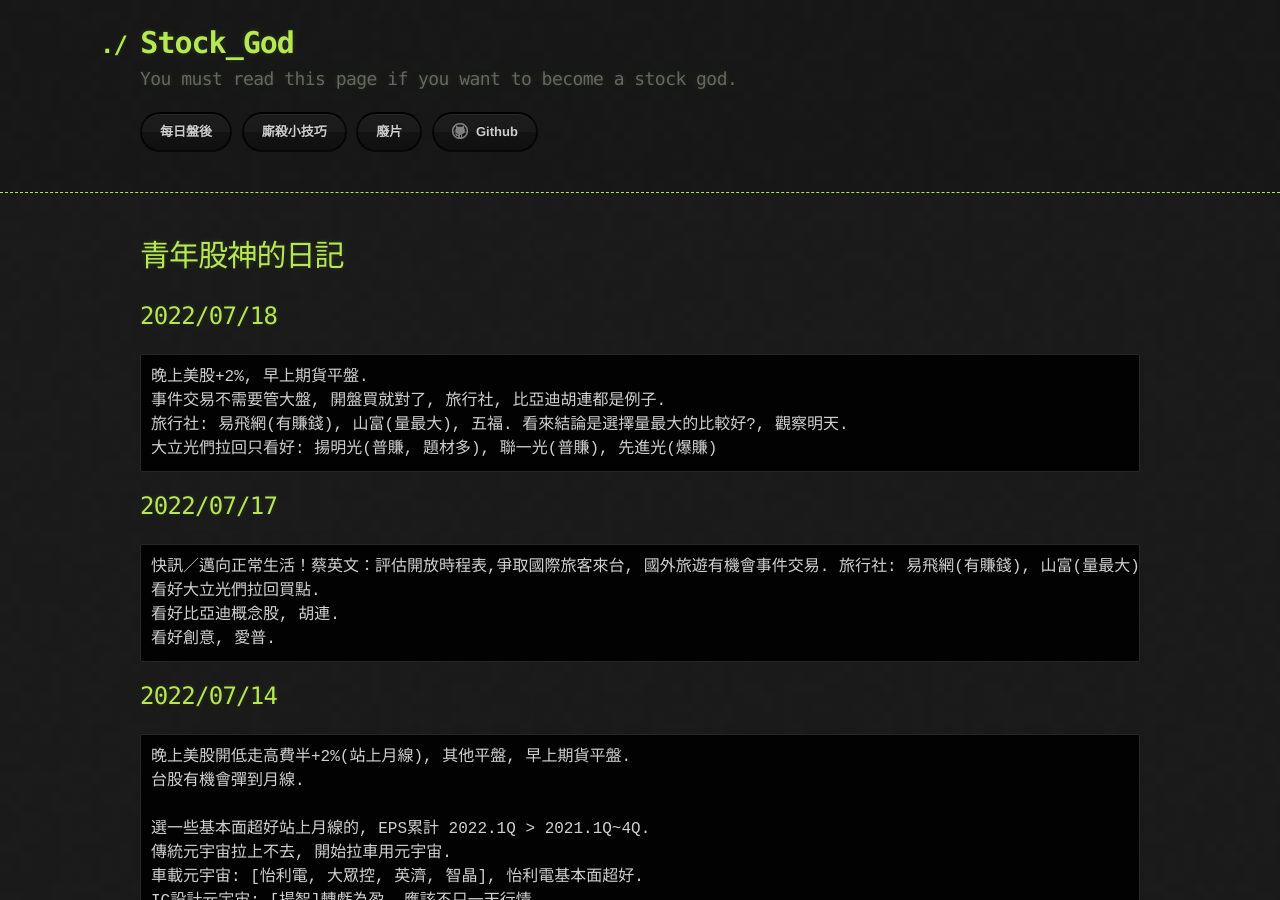
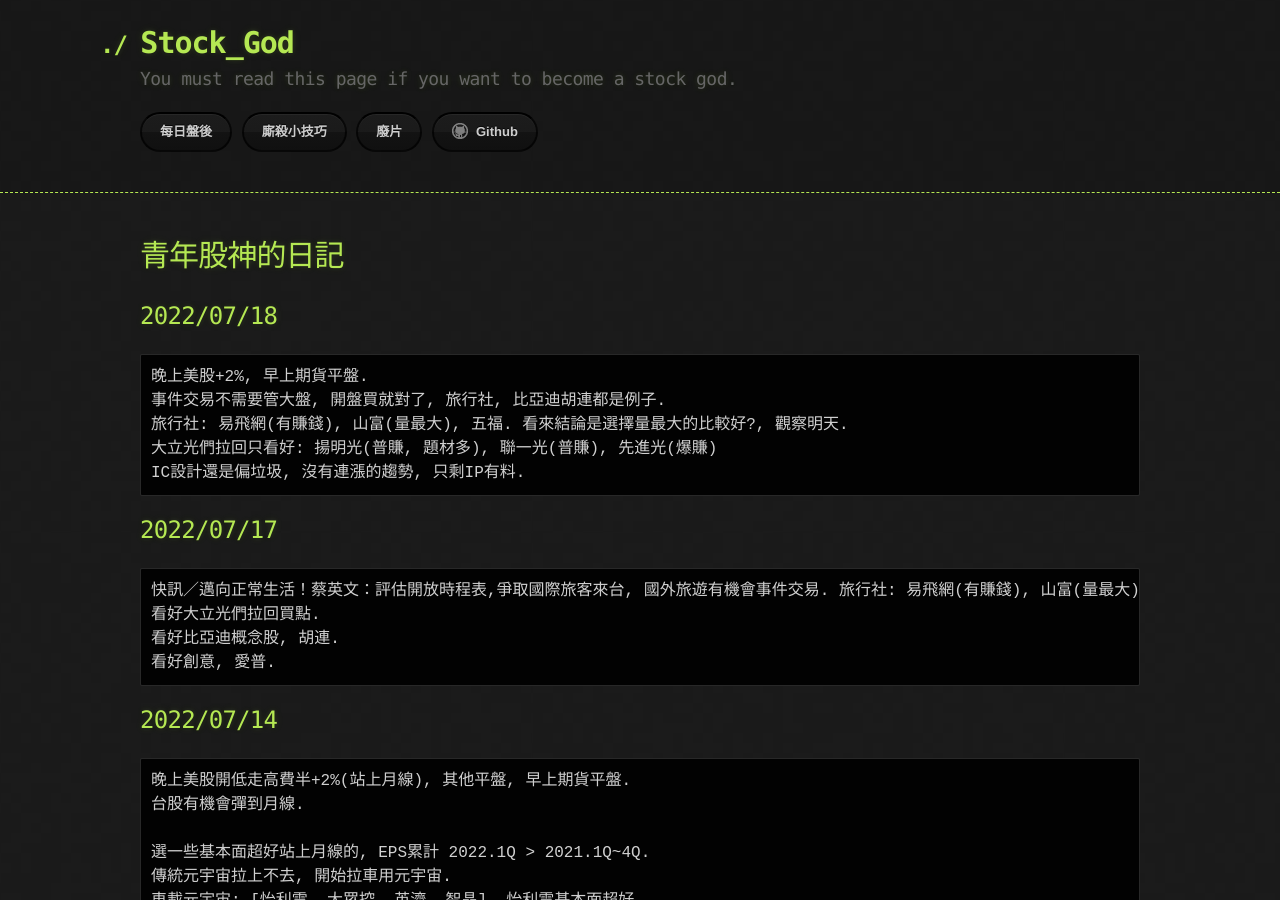
Before and after one commit to lepg5487/Stock_God, a Jekyll site: the page built from index.md, in a window 1280 px wide and 900 px high. Built offline with Jekyll 4.4.1, drawn with Linux system fonts in a browser that asks for light colours; our own code applies the rules of GitHub Pages for plain Markdown files.

Commit message:
Update index.md

````diff
--- a/index.md
+++ b/index.md
@@ -9,6 +9,7 @@
 事件交易不需要管大盤, 開盤買就對了, 旅行社, 比亞迪胡連都是例子.
 旅行社: 易飛網(有賺錢), 山富(量最大), 五福. 看來結論是選擇量最大的比較好?, 觀察明天.
 大立光們拉回只看好: 揚明光(普賺, 題材多), 聯一光(普賺), 先進光(爆賺)
+IC設計還是偏垃圾, 沒有連漲的趨勢, 只剩IP有料.
 ```
 
 ## 2022/07/17
````
